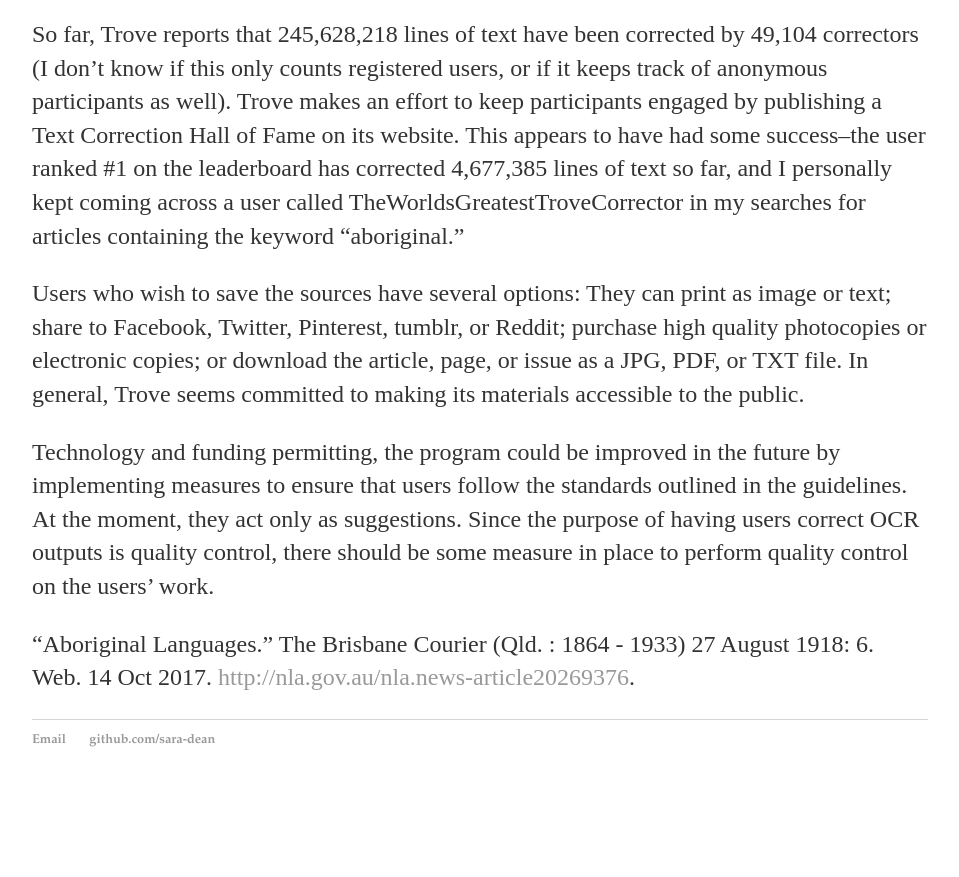
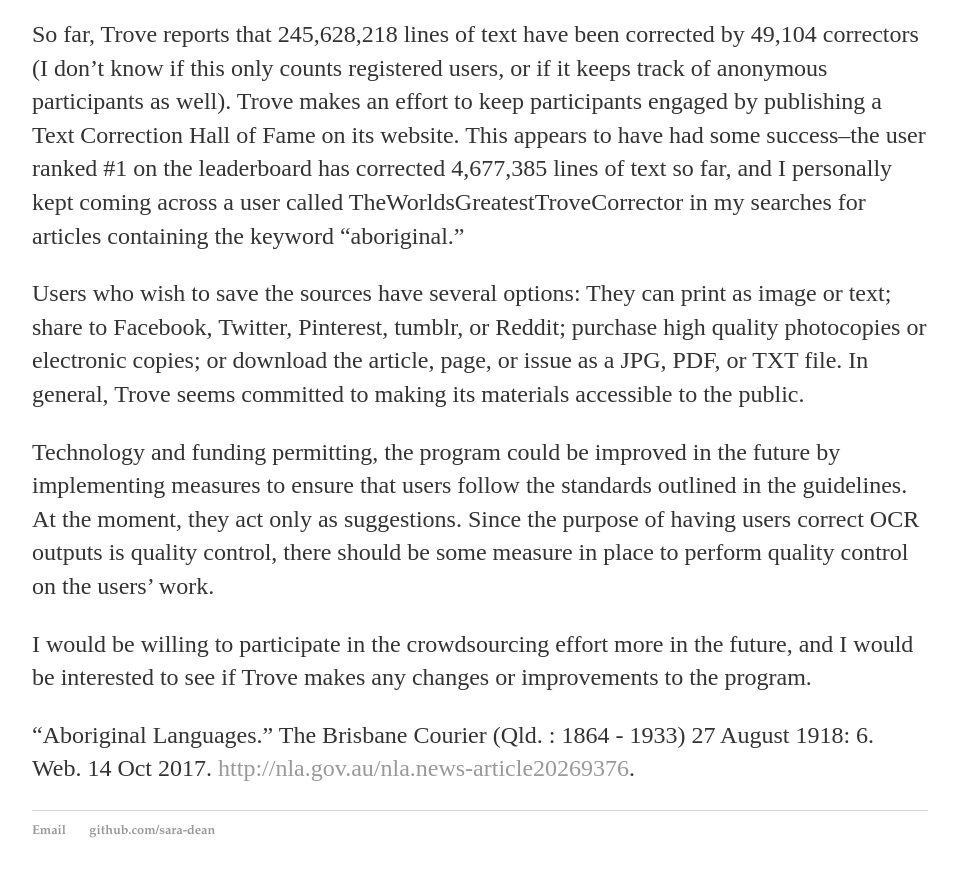
Before and after one commit to sara-dean/sara-dean.github.io, a Jekyll site: the page built from _posts/2017-10-14-Trove-crowdsourcing.md, in a window 1280 px wide and 900 px high, scrolled down 1997 px. Shown: the top 877 px of the window, without its empty margins (160-1119 px from the left). Built offline with Jekyll 4.4.1, drawn with Linux system fonts in a browser that asks for light colours; before the commit the page ends 2806 px from its top, so only the background shows below that.

Commit message:
Update 2017-10-14-Trove-crowdsourcing.md

```diff
--- a/_posts/2017-10-14-Trove-crowdsourcing.md
+++ b/_posts/2017-10-14-Trove-crowdsourcing.md
@@ -30,4 +30,6 @@
 
 Technology and funding permitting, the program could be improved in the future by implementing measures to ensure that users follow the standards outlined in the guidelines. At the moment, they act only as suggestions. Since the purpose of having users correct OCR outputs is quality control, there should be some measure in place to perform quality control on the users' work.
 
+I would be willing to participate in the crowdsourcing effort more in the future, and I would be interested to see if Trove makes any changes or improvements to the program.
+
 "Aboriginal Languages." The Brisbane Courier (Qld. : 1864 - 1933) 27 August 1918: 6. Web. 14 Oct 2017. <http://nla.gov.au/nla.news-article20269376>.
```
